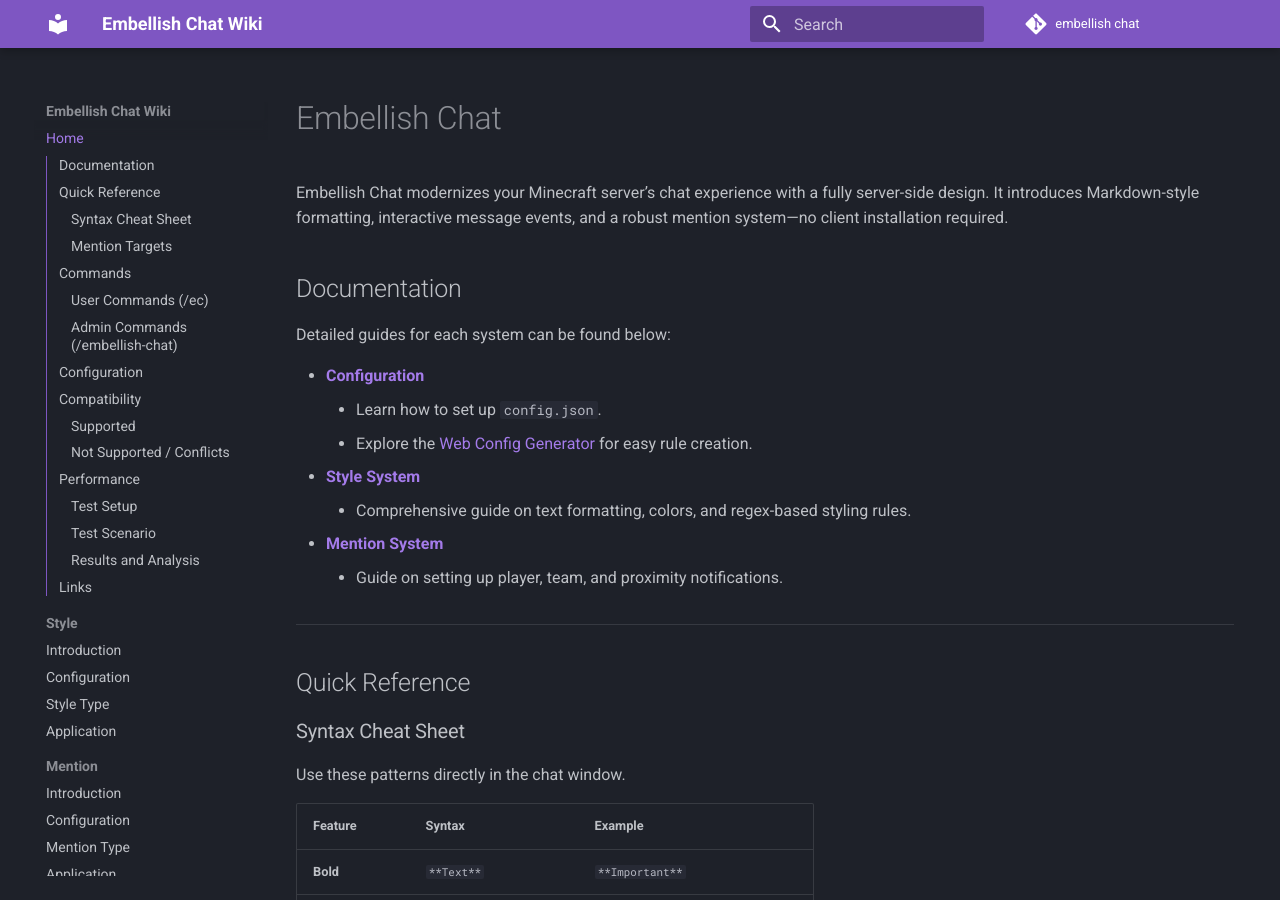
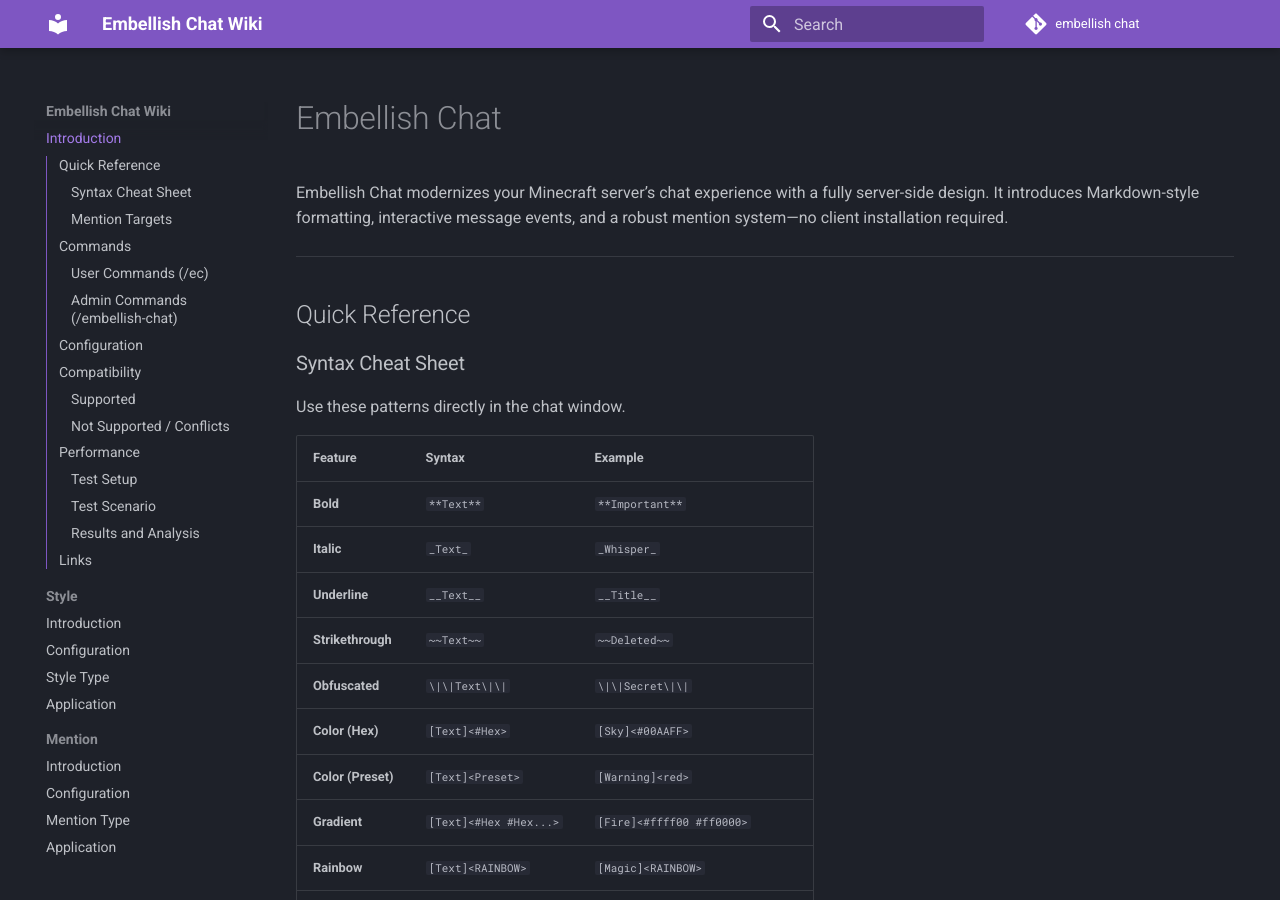
Before and after one commit to hanhy06/embellish_chat, an MkDocs documentation site: the page built from docs/mkdocs/docs/index.md, in a window 1280 px wide and 900 px high. Built offline with MkDocs 1.6.1 and Material for MkDocs 9.7.7, drawn with Linux system fonts in a browser that asks for light colours; comment, search, counter and statistics services are not loaded.

Commit message:
fix: update documentation structure and adjust chart data for accuracy

```diff
--- a/docs/mkdocs/docs/index.md
+++ b/docs/mkdocs/docs/index.md
@@ -1,18 +1,6 @@
 # Embellish Chat
 
 Embellish Chat modernizes your Minecraft server’s chat experience with a fully server-side design. It introduces Markdown-style formatting, interactive message events, and a robust mention system—no client installation required.
-
-## Documentation
-
-Detailed guides for each system can be found below:
-
-* **[Configuration](#configuration)**
-    * Learn how to set up `config.json`.
-    * Explore the [Web Config Generator](https://hanhy06.github.io/embellish-chat/site/config-generator.html) for easy rule creation.
-* **[Style System](style/StyleSystem.md)**
-    * Comprehensive guide on text formatting, colors, and regex-based styling rules.
-* **[Mention System](mention/MentionSystem.md)**
-    * Guide on setting up player, team, and proximity notifications.
 
 ---
 
--- a/docs/mkdocs/docs/js/mstp_chart.js
+++ b/docs/mkdocs/docs/js/mstp_chart.js
@@ -10,10 +10,10 @@ const data50 = [
 
 const data200 = [
   { label: "Plain Text", data: [2, 4, 5, 11, 14], borderColor: "#FF6384", backgroundColor: "#FF6384", tension: 0.1 },
-  { label: "Styling Only", data: [2, 5, 7, 14, 18], borderColor: "#36A2EB", backgroundColor: "#36A2EB", tension: 0.1 },
+  { label: "Styling Only", data: [2, 5, 7, 15, 19], borderColor: "#36A2EB", backgroundColor: "#36A2EB", tension: 0.1 },
   { label: "Mention Only(on)", data: [2, 7, 11, 23, 34], borderColor: "#FFCE56", backgroundColor: "#FFCE56", tension: 0.1 },
   { label: "Mention Only(off)", data: [2, 7, 9, 21, 31], borderColor: "#4BC0C0", backgroundColor: "#4BC0C0", tension: 0.1 },
-  { label: "Mixed", data: [2, 6, 9, 17, 23], borderColor: "#9966FF", backgroundColor: "#9966FF", tension: 0.1 }
+  { label: "Mixed", data: [2, 6, 9, 18, 24], borderColor: "#9966FF", backgroundColor: "#9966FF", tension: 0.1 }
 ];
 
 let myChart = null;
--- a/docs/mkdocs/mkdocs.yml
+++ b/docs/mkdocs/mkdocs.yml
@@ -4,7 +4,7 @@ repo_url: https://github.com/hanhy06/embellish-chat
 repo_name: embellish chat
 
 nav:
-  - Home: index.md
+  - Introduction: index.md
   - Style:
       - Introduction: style/StyleSystem.md
       - Configuration: style/Configuration.md
--- a/site/js/mstp_chart.js
+++ b/site/js/mstp_chart.js
@@ -10,10 +10,10 @@ const data50 = [
 
 const data200 = [
   { label: "Plain Text", data: [2, 4, 5, 11, 14], borderColor: "#FF6384", backgroundColor: "#FF6384", tension: 0.1 },
-  { label: "Styling Only", data: [2, 5, 7, 14, 18], borderColor: "#36A2EB", backgroundColor: "#36A2EB", tension: 0.1 },
+  { label: "Styling Only", data: [2, 5, 7, 15, 19], borderColor: "#36A2EB", backgroundColor: "#36A2EB", tension: 0.1 },
   { label: "Mention Only(on)", data: [2, 7, 11, 23, 34], borderColor: "#FFCE56", backgroundColor: "#FFCE56", tension: 0.1 },
   { label: "Mention Only(off)", data: [2, 7, 9, 21, 31], borderColor: "#4BC0C0", backgroundColor: "#4BC0C0", tension: 0.1 },
-  { label: "Mixed", data: [2, 6, 9, 17, 23], borderColor: "#9966FF", backgroundColor: "#9966FF", tension: 0.1 }
+  { label: "Mixed", data: [2, 6, 9, 18, 24], borderColor: "#9966FF", backgroundColor: "#9966FF", tension: 0.1 }
 ];
 
 let myChart = null;
```
Also changed, not shown: 1 other file.
